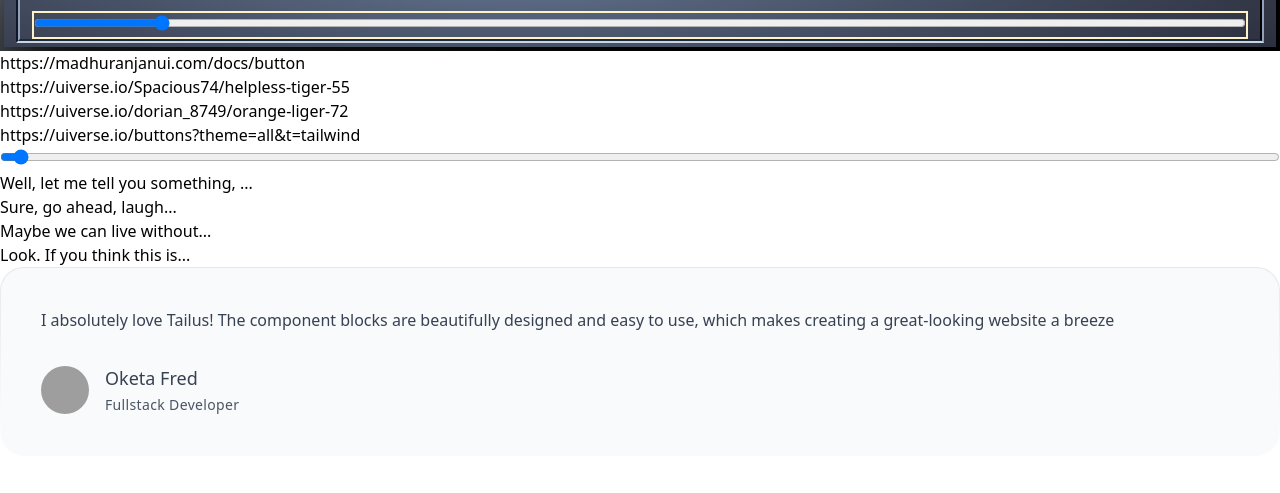
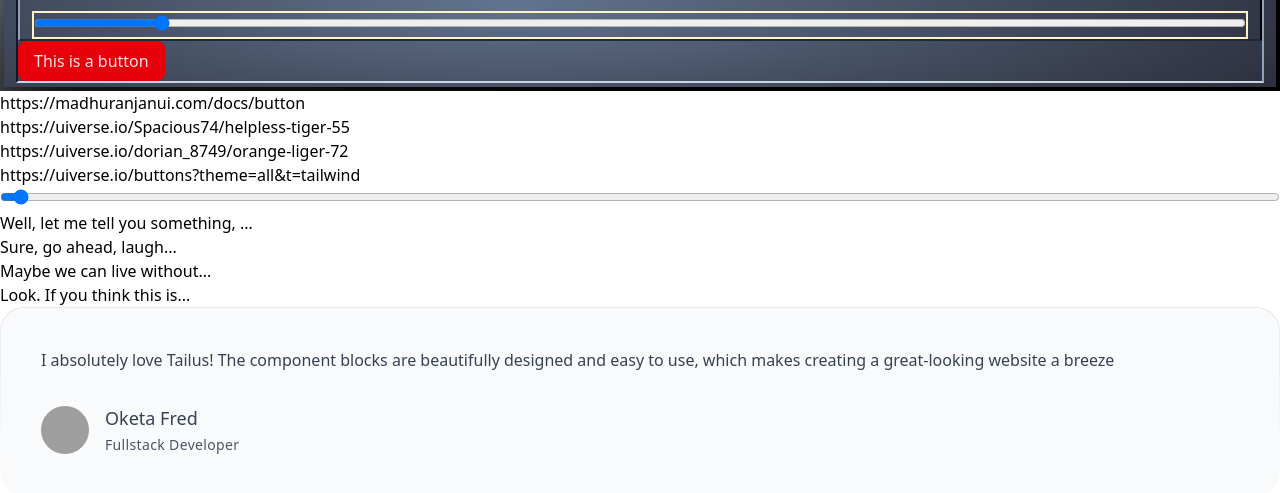
Before and after one commit to headsink/TestSite, a website: page index.html in a window 1280 px wide. Shown: the part 215-708 px from the top of the page. Drawn offline with Linux system fonts and the light colour scheme; grey boxes are pictures that could not be loaded; a web font is replaced by a local one.

Commit message:
First attempt at a button

```diff
--- a/index.html
+++ b/index.html
@@ -74,6 +74,9 @@
               />
             </div>
           </div>
+          <div>
+            <button class="rounded-lg px-4 py-2 bg-red-600 text-red-100 hover:bg-red-700 duration-300"> This is a button </button>
+          </div>
         </div>
       </div>
     </div>
```
Also changed, not shown: output.css.
